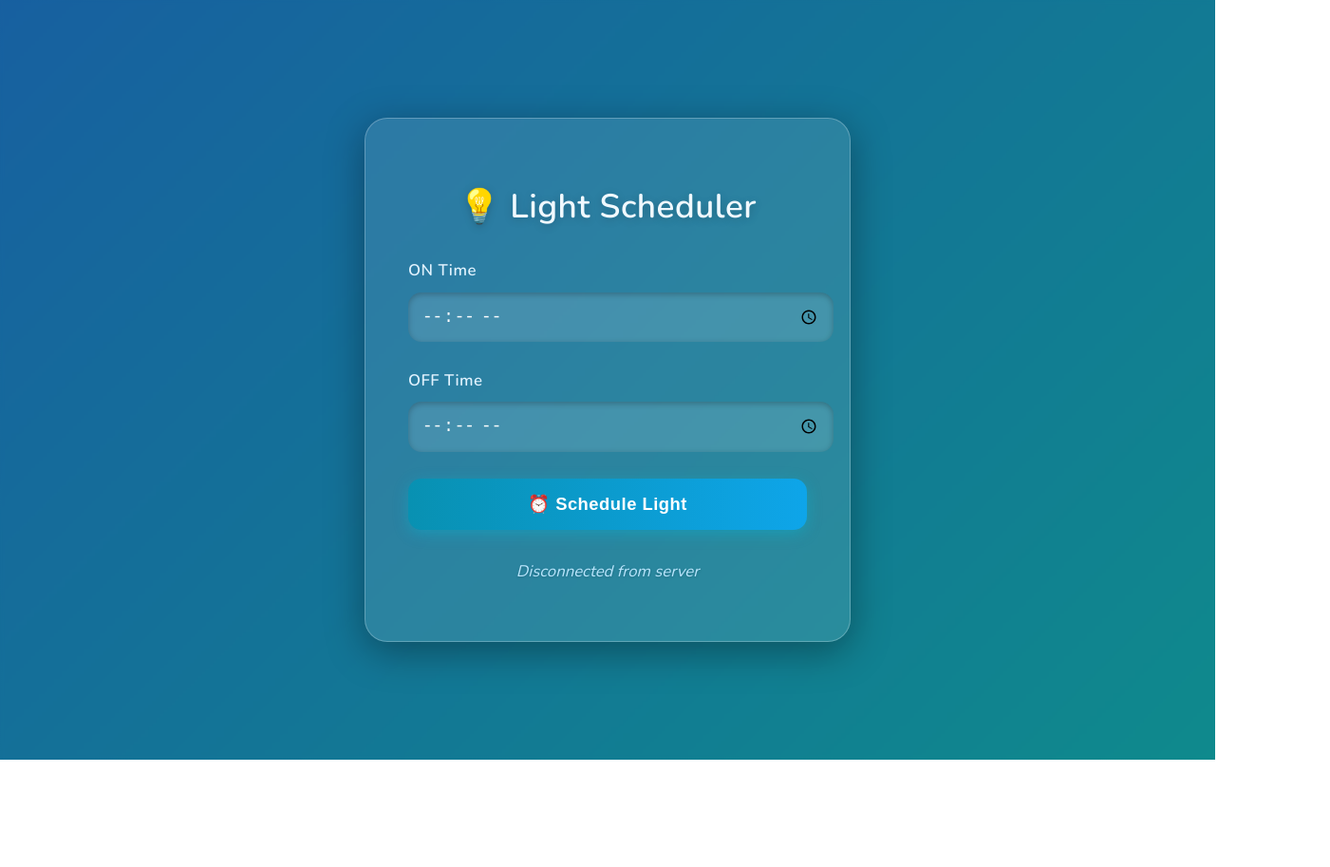
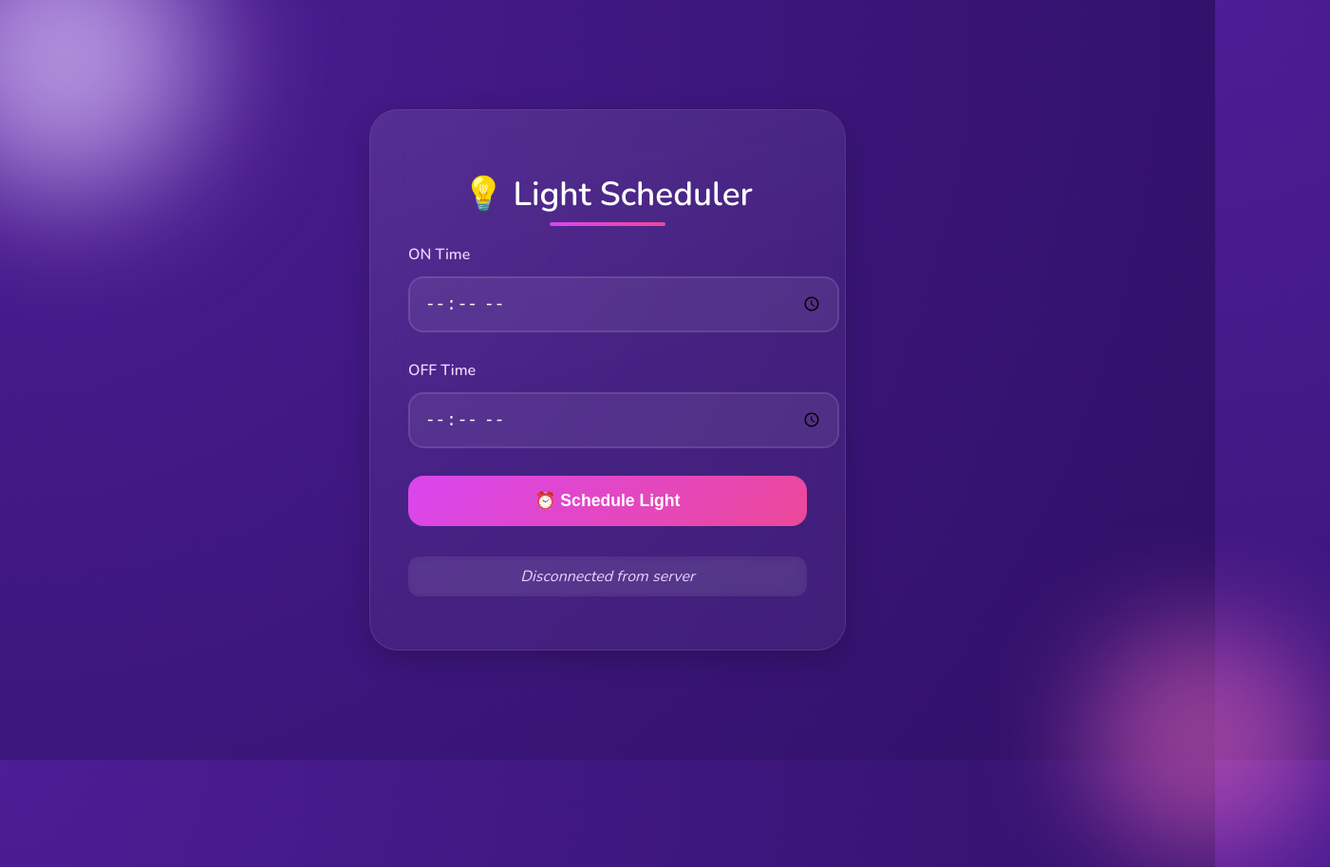
Before and after one commit to mahingaRodin/mqtt-scheduler, a plain HTML site: page SCHEDULER/index.html in a window 1280 px wide. Shown: the whole page at 95% size, 1401 px wide, since content can reach past the window. Before the commit the page ends 800 px from the top, so only its background shows below. Drawn offline with nearby package versions, Linux system fonts and the light colour scheme.

Commit message:
added the screenshots taken from testing the app

```diff
--- a/SCHEDULER/style.css
+++ b/SCHEDULER/style.css
@@ -2,130 +2,203 @@ body {
   margin: 0;
   padding: 0;
   font-family: 'Nunito', sans-serif;
-  background: linear-gradient(135deg, #1e40af, #0d9488);
+  background: radial-gradient(circle at top left, #4c1d95, #2e1065);
+  background-attachment: fixed;
   display: flex;
   justify-content: center;
   align-items: center;
   min-height: 100vh;
   color: #ffffff;
-  backdrop-filter: blur(2px);
-  background-size: 200% 200%;
-  animation: gradientAnimation 15s ease infinite;
+  position: relative;
+  overflow: hidden;
 }
 
-@keyframes gradientAnimation {
+body::before {
+  content: '';
+  position: absolute;
+  width: 300px;
+  height: 300px;
+  background: radial-gradient(circle, rgba(233, 213, 255, 0.8), rgba(192, 132, 252, 0.4));
+  border-radius: 50%;
+  top: -100px;
+  left: -100px;
+  filter: blur(60px);
+  z-index: -1;
+  animation: floatBlob 20s infinite alternate ease-in-out;
+}
+
+body::after {
+  content: '';
+  position: absolute;
+  width: 250px;
+  height: 250px;
+  background: radial-gradient(circle, rgba(244, 114, 182, 0.6), rgba(217, 70, 239, 0.3));
+  border-radius: 50%;
+  bottom: -80px;
+  right: -80px;
+  filter: blur(50px);
+  z-index: -1;
+  animation: floatBlob 15s infinite alternate-reverse ease-in-out;
+}
+
+@keyframes floatBlob {
   0% {
-    background-position: 0% 50%;
+    transform: translate(0, 0) scale(1);
   }
 
   50% {
-    background-position: 100% 50%;
+    transform: translate(40px, 20px) scale(1.1);
   }
 
   100% {
-    background-position: 0% 50%;
+    transform: translate(10px, 40px) scale(0.95);
   }
 }
 
 .container {
-  background: rgba(255, 255, 255, 0.1);
-  padding: 2.8rem;
-  border-radius: 24px;
+  background: rgba(255, 255, 255, 0.05);
+  padding: 2.5rem;
+  border-radius: 30px;
   width: 100%;
   max-width: 420px;
-  box-shadow: 0 10px 40px rgba(0, 0, 0, 0.35);
-  backdrop-filter: blur(15px);
-  border: 1px solid rgba(255, 255, 255, 0.25);
+  backdrop-filter: blur(20px);
+  border: 1px solid rgba(255, 255, 255, 0.1);
   text-align: center;
-  transition: transform 0.3s ease, box-shadow 0.3s ease;
+  position: relative;
+  overflow: hidden;
+  box-shadow: 0 10px 30px rgba(0, 0, 0, 0.2);
 }
 
-.container:hover {
-  transform: translateY(-5px);
-  box-shadow: 0 15px 50px rgba(0, 0, 0, 0.4);
+.container::before {
+  content: '';
+  position: absolute;
+  top: -50%;
+  left: -50%;
+  width: 200%;
+  height: 200%;
+  background: linear-gradient(to bottom right,
+      rgba(255, 255, 255, 0.1) 0%,
+      rgba(255, 255, 255, 0.05) 25%,
+      transparent 50%);
+  transform: rotate(30deg);
+  pointer-events: none;
 }
 
 h1 {
   font-size: 2.2rem;
-  font-weight: 700;
-  margin-bottom: 2rem;
-  color: #f0f9ff;
-  text-shadow: 0 2px 10px rgba(0, 0, 0, 0.2);
-  letter-spacing: 0.5px;
+  font-weight: 800;
+  margin-bottom: 1.8rem;
+  color: white;
+  position: relative;
+  display: inline-block;
+}
+
+h1::after {
+  content: '';
+  position: absolute;
+  width: 40%;
+  height: 4px;
+  background: linear-gradient(to right, #d946ef, #ec4899);
+  bottom: -10px;
+  left: 30%;
+  border-radius: 2px;
 }
 
 .input-group {
   text-align: left;
   margin-bottom: 1.8rem;
+  position: relative;
 }
 
 label {
   display: block;
-  margin-bottom: 0.7rem;
+  margin-bottom: 0.8rem;
   font-weight: 600;
-  color: #e0f2fe;
-  letter-spacing: 0.5px;
-  font-size: 1.05rem;
-  transition: color 0.3s ease;
+  color: #e9d5ff;
+  transform-origin: left;
+  transition: transform 0.3s ease;
+}
+
+.input-group:focus-within label {
+  transform: scale(1.05);
+  color: #f5d0fe;
 }
 
 input[type="time"] {
   width: 100%;
-  padding: 14px;
-  border: none;
-  border-radius: 14px;
-  background: rgba(255, 255, 255, 0.12);
+  padding: 15px;
+  border: 2px solid rgba(255, 255, 255, 0.1);
+  border-radius: 16px;
+  background: rgba(255, 255, 255, 0.07);
   color: #ffffff;
   font-size: 1.1rem;
-  box-shadow: inset 0 2px 6px rgba(0, 0, 0, 0.25);
-  transition: all 0.3s ease;
+  transition: all 0.3s cubic-bezier(0.4, 0, 0.2, 1);
 }
 
 input[type="time"]:focus {
   outline: none;
-  background: rgba(255, 255, 255, 0.2);
-  box-shadow: 0 0 0 3px rgba(56, 189, 248, 0.5), inset 0 2px 6px rgba(0, 0, 0, 0.1);
+  border-color: rgba(217, 70, 239, 0.6);
+  background: rgba(255, 255, 255, 0.12);
+  box-shadow: 0 0 15px rgba(217, 70, 239, 0.3);
 }
 
 button {
   width: 100%;
   padding: 16px;
   border: none;
-  border-radius: 14px;
-  background: linear-gradient(to right, #0891b2, #0ea5e9);
+  border-radius: 16px;
+  background: linear-gradient(135deg, #d946ef, #ec4899);
   color: #ffffff;
-  font-size: 1.15rem;
+  font-size: 1.1rem;
   font-weight: 700;
   cursor: pointer;
-  transition: all 0.3s ease;
-  box-shadow: 0 4px 15px rgba(6, 182, 212, 0.4);
-  letter-spacing: 0.5px;
+  transition: all 0.4s cubic-bezier(0.4, 0, 0.2, 1);
+  position: relative;
+  overflow: hidden;
+  z-index: 1;
+}
+
+button::before {
+  content: '';
+  position: absolute;
+  top: 0;
+  left: -100%;
+  width: 100%;
+  height: 100%;
+  background: linear-gradient(90deg, rgba(255, 255, 255, 0.1), rgba(255, 255, 255, 0.3), rgba(255, 255, 255, 0.1));
+  z-index: -1;
+  transition: left 0.6s ease;
 }
 
 button:hover {
-  background: linear-gradient(to right, #0e7490, #0284c7);
   transform: translateY(-3px);
-  box-shadow: 0 6px 20px rgba(6, 182, 212, 0.5);
+  box-shadow: 0 10px 20px rgba(217, 70, 239, 0.4);
+}
+
+button:hover::before {
+  left: 100%;
 }
 
 button:active {
   transform: translateY(0);
-  box-shadow: 0 2px 10px rgba(6, 182, 212, 0.4);
 }
 
 #status {
   margin-top: 2rem;
   font-style: italic;
-  color: #bae6fd;
-  animation: fadeIn 0.5s ease-in-out;
-  font-size: 1.05rem;
-  text-shadow: 0 1px 3px rgba(0, 0, 0, 0.2);
+  color: #e9d5ff;
+  position: relative;
+  padding: 10px;
+  border-radius: 12px;
+  background: rgba(255, 255, 255, 0.05);
+  backdrop-filter: blur(5px);
+  animation: slideUp 0.5s ease-out;
 }
 
-@keyframes fadeIn {
+@keyframes slideUp {
   from {
     opacity: 0;
-    transform: translateY(10px);
+    transform: translateY(20px);
   }
 
   to {
```
Also changed, not shown: Screenshot 2025-05-01 080203.png (added), Screenshot 2025-05-01 080218.png (added), 1 other file.
